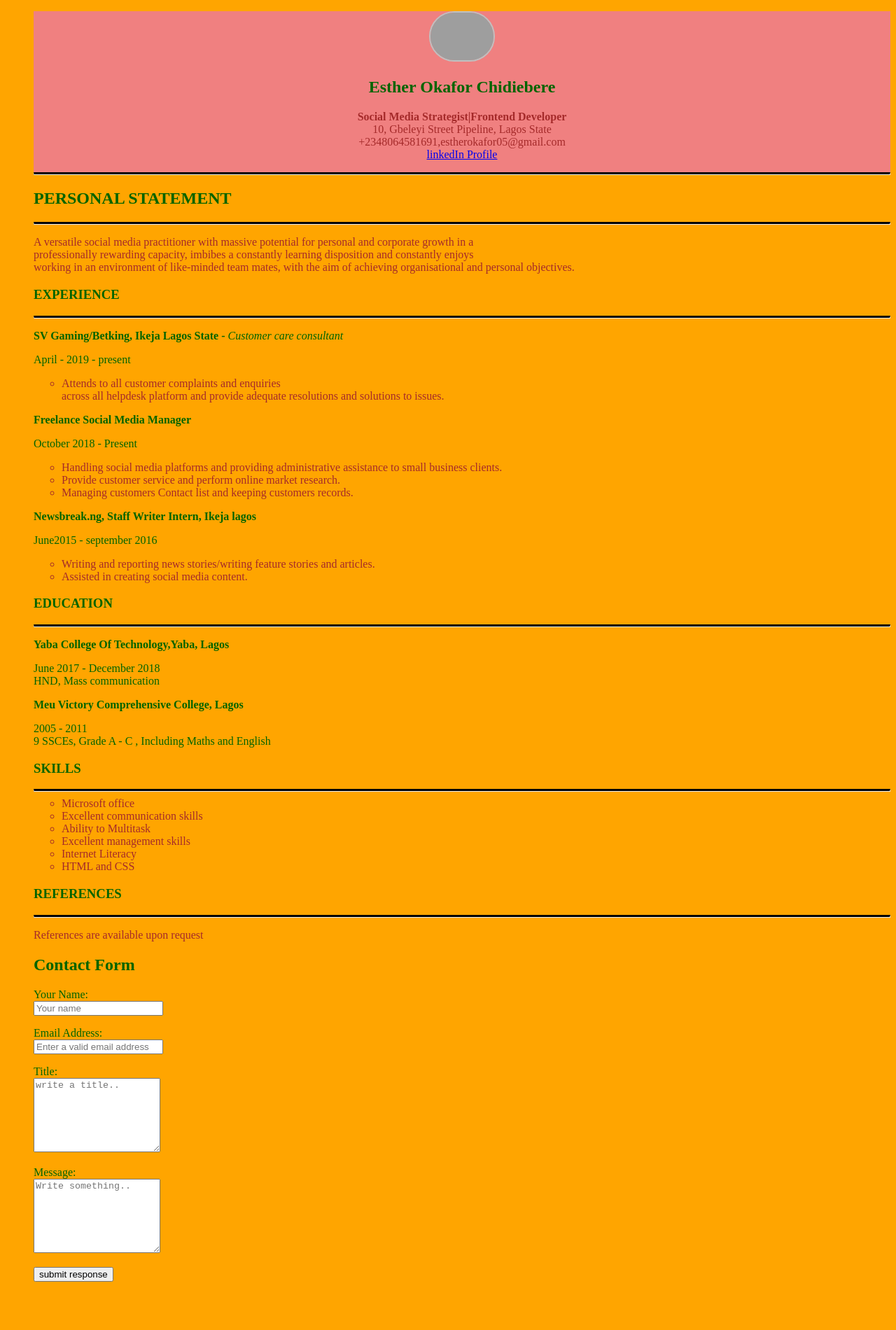
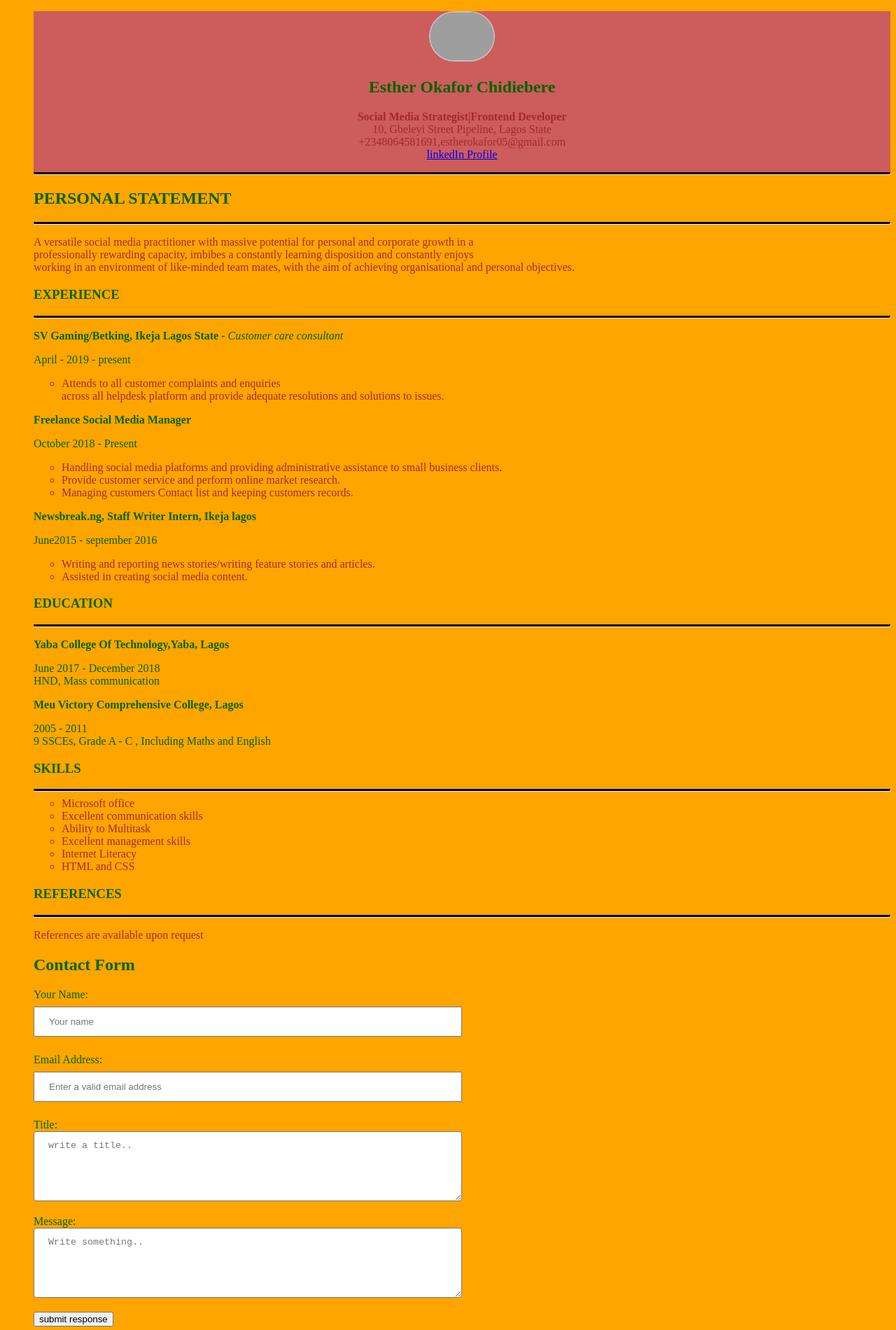
Before and after one commit to Estherokafor05/HNG-TECH-TASK1, a plain HTML site: page index.html in a window 1280 px wide. Shown: the whole page at 70% size. Before the commit the page ends 1847 px from the top, so only its background shows below. Drawn offline with Linux system fonts and the light colour scheme; grey boxes are pictures that could not be loaded; a script that the page names is missing.

Commit message:
mystyle.css

```diff
--- a/mystyle.css
+++ b/mystyle.css
@@ -2,13 +2,12 @@ body {
   background-color: Orange;
    }
  div {
-  background-color: lightcoral;
+  background-color: Indianred;
    }
 
 h2 {
  color: Darkgreen;
 }
-
 h3 {
   color: Darkgreen;
   }
@@ -46,3 +45,25 @@ hr.new6 {
 ul {
    color: Brown;
 }
+input[type=text] {
+  width: 50%;
+  padding: 12px 20px;
+  margin: 8px 0;
+  box-sizing: border-box;
+}
+textarea {
+  width: 50%;
+  height: 150px;
+  padding: 12px 20px;
+  box-sizing: border-box;
+  border-radius: 4px;
+}
+input[type=button] {
+   background-color: Darkgreen;
+  border: none;
+  color: white;
+  padding: 16px 32px;
+  text-decoration: none;
+  margin: 4px 2px;
+  cursor: pointer;
+}
```
